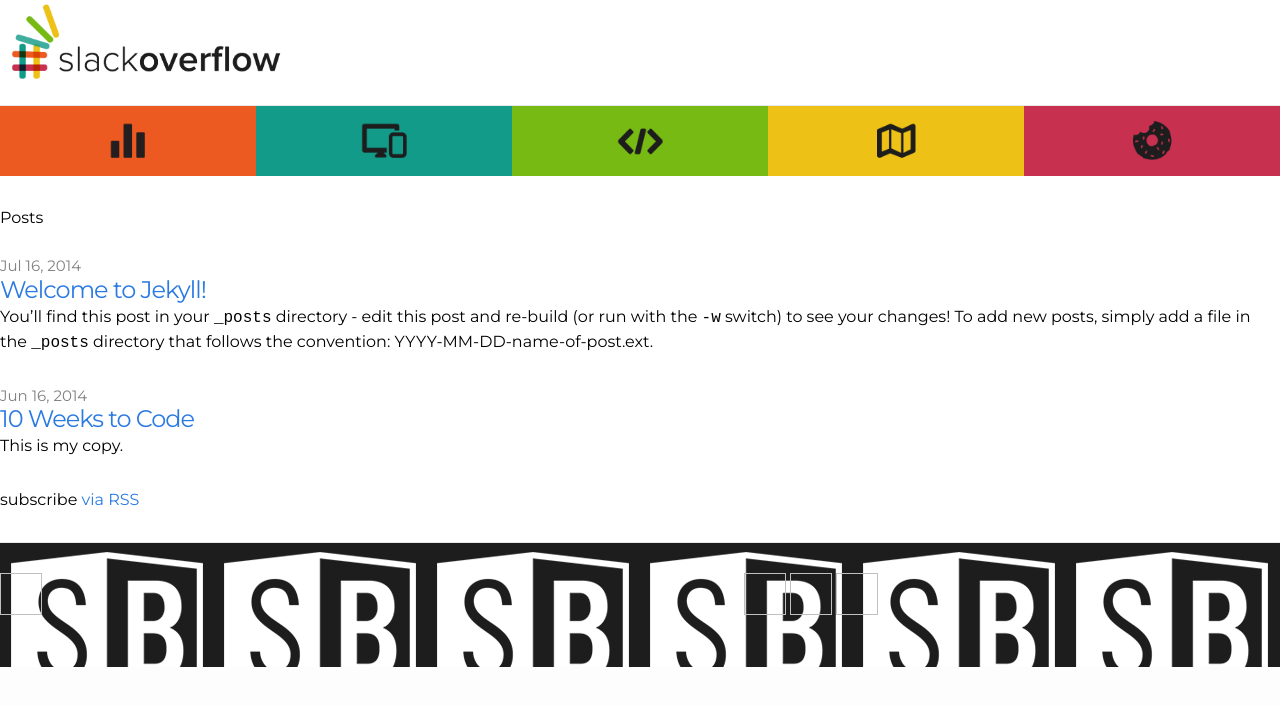
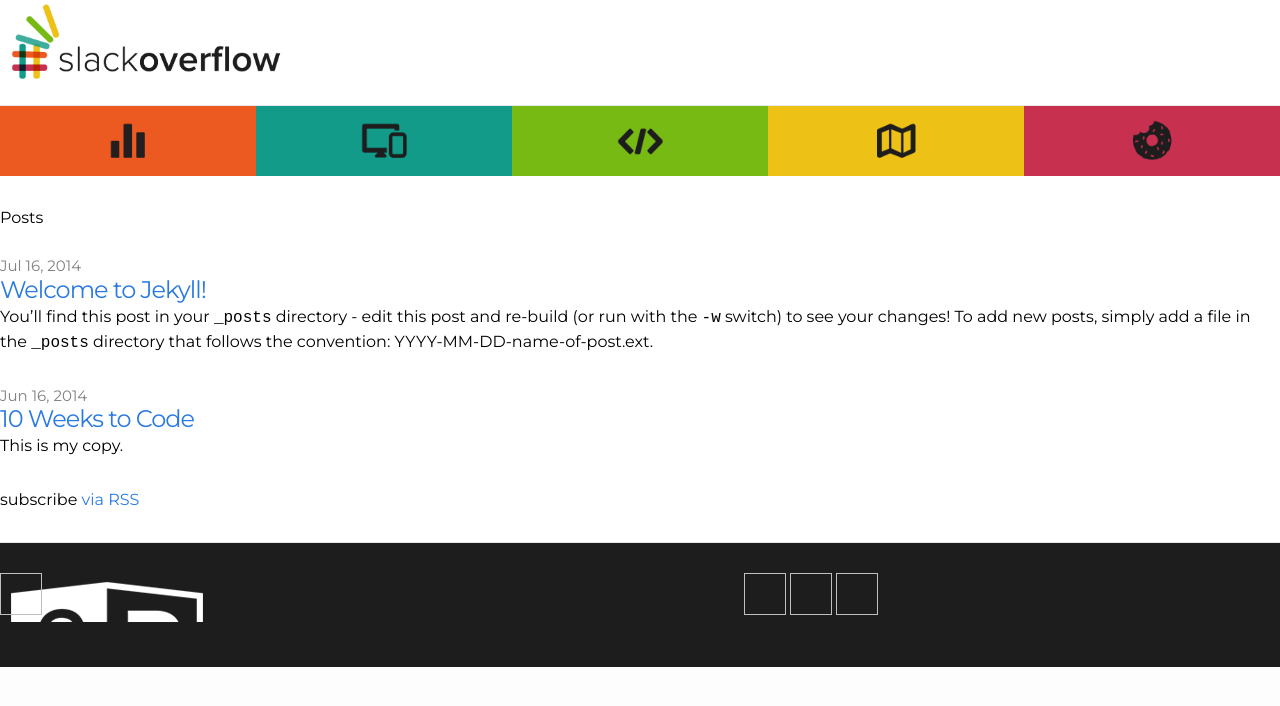
Before and after one commit to MeganCoffey/MeganCoffey.github.io, a Jekyll site: the page built from index.html, in a window 1280 px wide. Shown: the top 706 px of the page. Built offline with Jekyll 4.4.1, drawn with Linux system fonts in a browser that asks for light colours.

Commit message:
footer image repeat

```diff
--- a/css/main.css
+++ b/css/main.css
@@ -137,7 +137,11 @@ a:visited { color: #205caa; }
   border-top: 1px solid #e8e8e8;
   padding: 30px 0;
   background-color: #1d1d1d;
+}
+
+.footer-col-1.column {
   background-image: url(../images/sbxlogo.png);
+  background-repeat: no-repeat;
 }
 
 .footer-heading {
```
